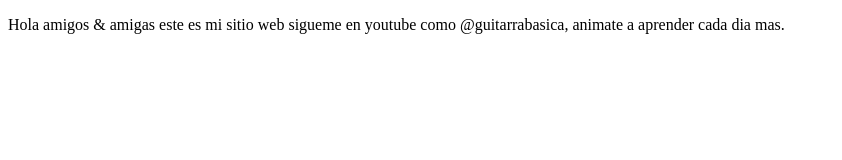
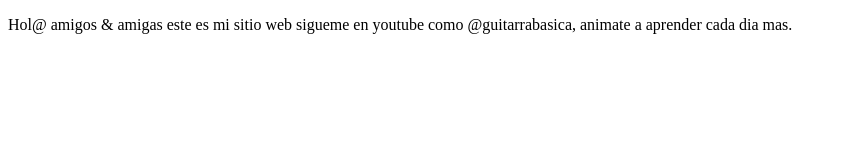
Before and after one commit to jhonnyjog/ProyectoDemoCursoPrework, a plain HTML site: page index.html in a window 1280 px wide. Shown: the whole page, without its empty margins (0-842 px from the left). Drawn offline with Linux system fonts and the light colour scheme.

Commit message:
Cambios Pagina Youtube

```diff
--- a/index.html
+++ b/index.html
@@ -7,7 +7,7 @@
 </head>
 <body>
 <p>
-    Hola amigos & amigas este es mi sitio web sigueme en youtube como @guitarrabasica, animate a aprender cada dia mas.
+    Hol@ amigos & amigas este es mi sitio web sigueme en youtube como @guitarrabasica, animate a aprender cada dia mas.
 </p>
 </body>
 </html>
```
